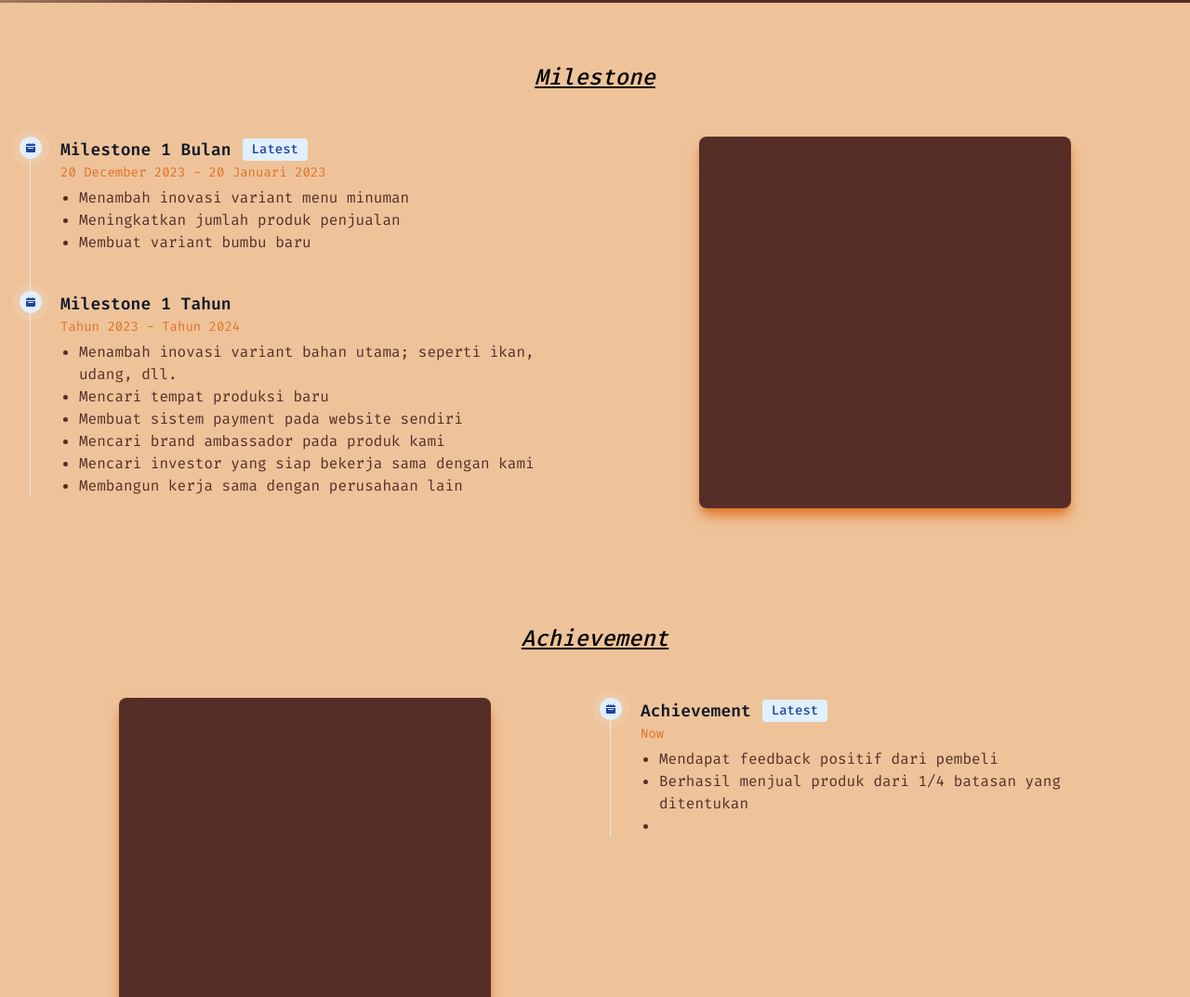
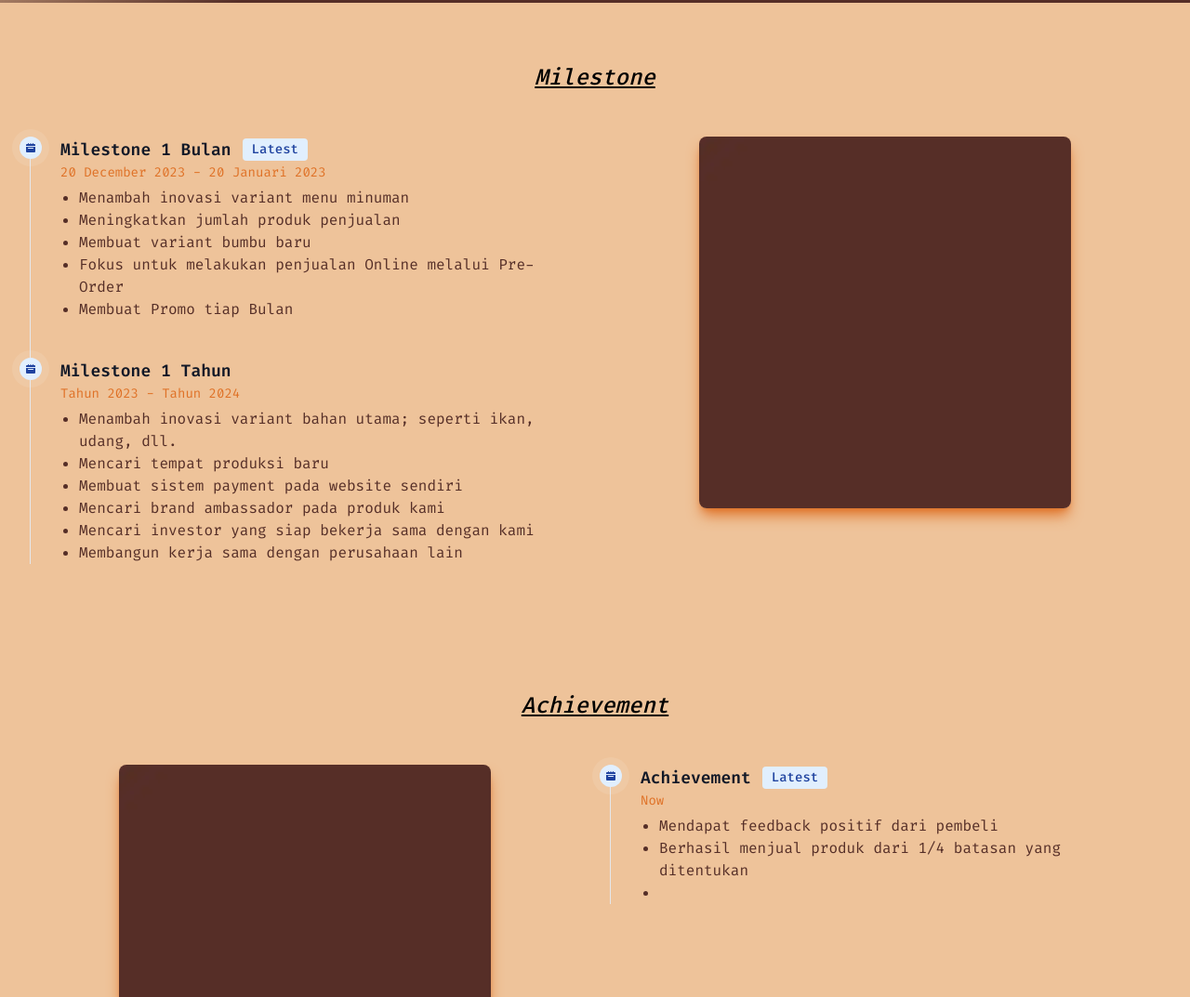
Before and after one commit to rulanugrh/poulet, a website: page index.html in a window 1280 px wide. Shown: the part 10323-11396 px from the top of the page at 93% size. Drawn offline with nearby package versions, Linux system fonts and the light colour scheme.

Commit message:
add: index

```diff
--- a/index.html
+++ b/index.html
@@ -1168,6 +1168,8 @@
                                     <li><p class="text-base font-normal text-primaryColor">Menambah inovasi variant menu minuman</p></li>
                                     <li><p class="text-base font-normal text-primaryColor">Meningkatkan jumlah produk penjualan</p></li>
                                     <li><p class="text-base font-normal text-primaryColor">Membuat variant bumbu baru</p></li>
+                                    <li><p class="text-base font-normal text-primaryColor">Fokus untuk melakukan penjualan Online melalui Pre-Order</p></li>
+                                    <li><p class="text-base font-normal text-primaryColor">Membuat Promo tiap Bulan</p></li>
 
                                 </ul>
                             </li>
```
